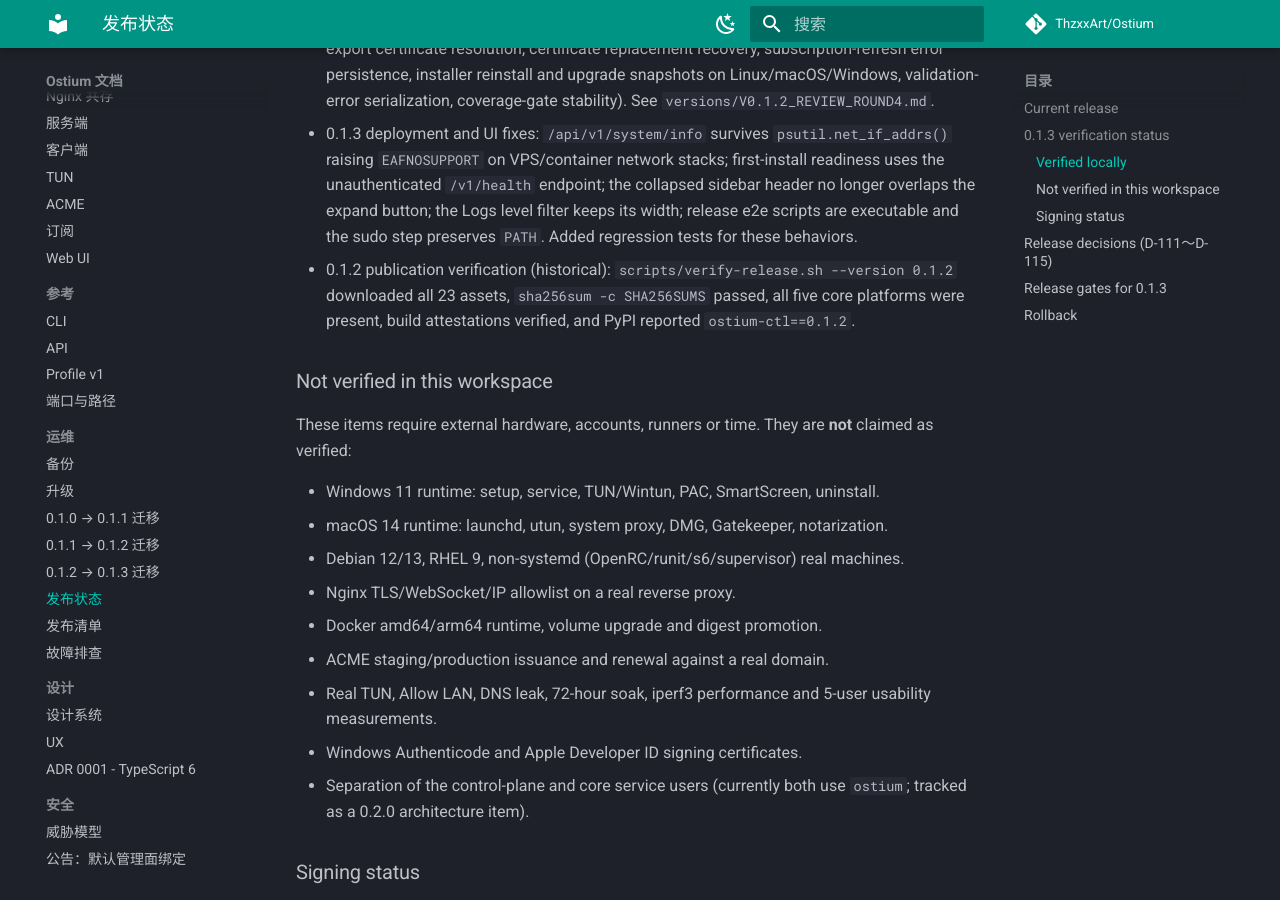
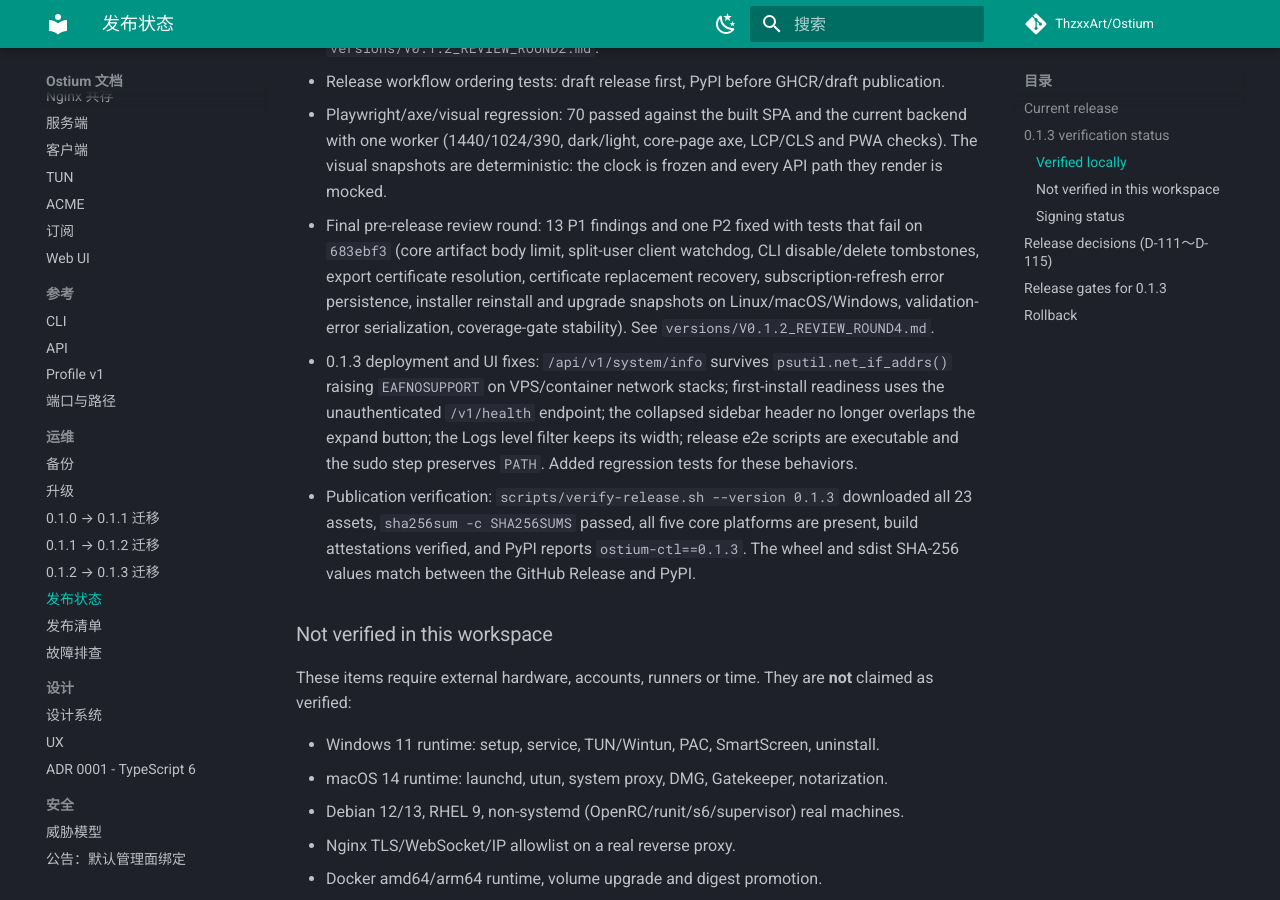
Before and after one commit to ThzxxArt/Ostium, an MkDocs documentation site: the page built from docs/release-status.md, in a window 1280 px wide and 900 px high, scrolled down 1694 px. Built offline with MkDocs 1.6.1 and Material for MkDocs 9.7.7, drawn with Linux system fonts in a browser that asks for light colours; comment, search, counter and statistics services are not loaded; some of the changed text lies outside the part shown.

Commit message:
docs: record the v0.1.3 publication result
Tag 3f2b65c, release workflow 43718972338, 23 assets, PyPI wheel/sdist, GHCR amd64/arm64 tags, and the read-only verify-release result. v0.1.2 assets remain unchanged.

```diff
--- a/docs/release-status.md
+++ b/docs/release-status.md
@@ -10,6 +10,11 @@ verified, and what remains an accepted blocker. Version-specific notes live in
 |---|---|
 | Version | **0.1.3** |
 | Status | **Published** |
+| Tag | `v0.1.3` (annotated, commit `3f2b65c`) |
+| Assets | GitHub Release `v0.1.3` — 23 assets, marked Latest |
+| PyPI | `ostium-ctl==0.1.3` (wheel + sdist) |
+| GHCR | `0.1.3`, `v0.1.3`, `latest` — linux/amd64 + linux/arm64 |
+| Release workflow | run `43718972338` — success |
 | Previous release | `v0.1.2`, published 2026-11-15 (23 assets, unchanged) |
 | Release type | Deployment reliability patch; no new protocols or UI redesign |
 | Source branch | `main` |
@@ -67,10 +72,11 @@ artifacts.
   endpoint; the collapsed sidebar header no longer overlaps the expand button;
   the Logs level filter keeps its width; release e2e scripts are executable and
   the sudo step preserves `PATH`. Added regression tests for these behaviors.
-- 0.1.2 publication verification (historical): `scripts/verify-release.sh
-  --version 0.1.2` downloaded all 23 assets, `sha256sum -c SHA256SUMS` passed,
-  all five core platforms were present, build attestations verified, and PyPI
-  reported `ostium-ctl==0.1.2`.
+- Publication verification: `scripts/verify-release.sh --version 0.1.3`
+  downloaded all 23 assets, `sha256sum -c SHA256SUMS` passed, all five core
+  platforms are present, build attestations verified, and PyPI reports
+  `ostium-ctl==0.1.3`. The wheel and sdist SHA-256 values match between the
+  GitHub Release and PyPI.
 
 ### Not verified in this workspace
 
```
